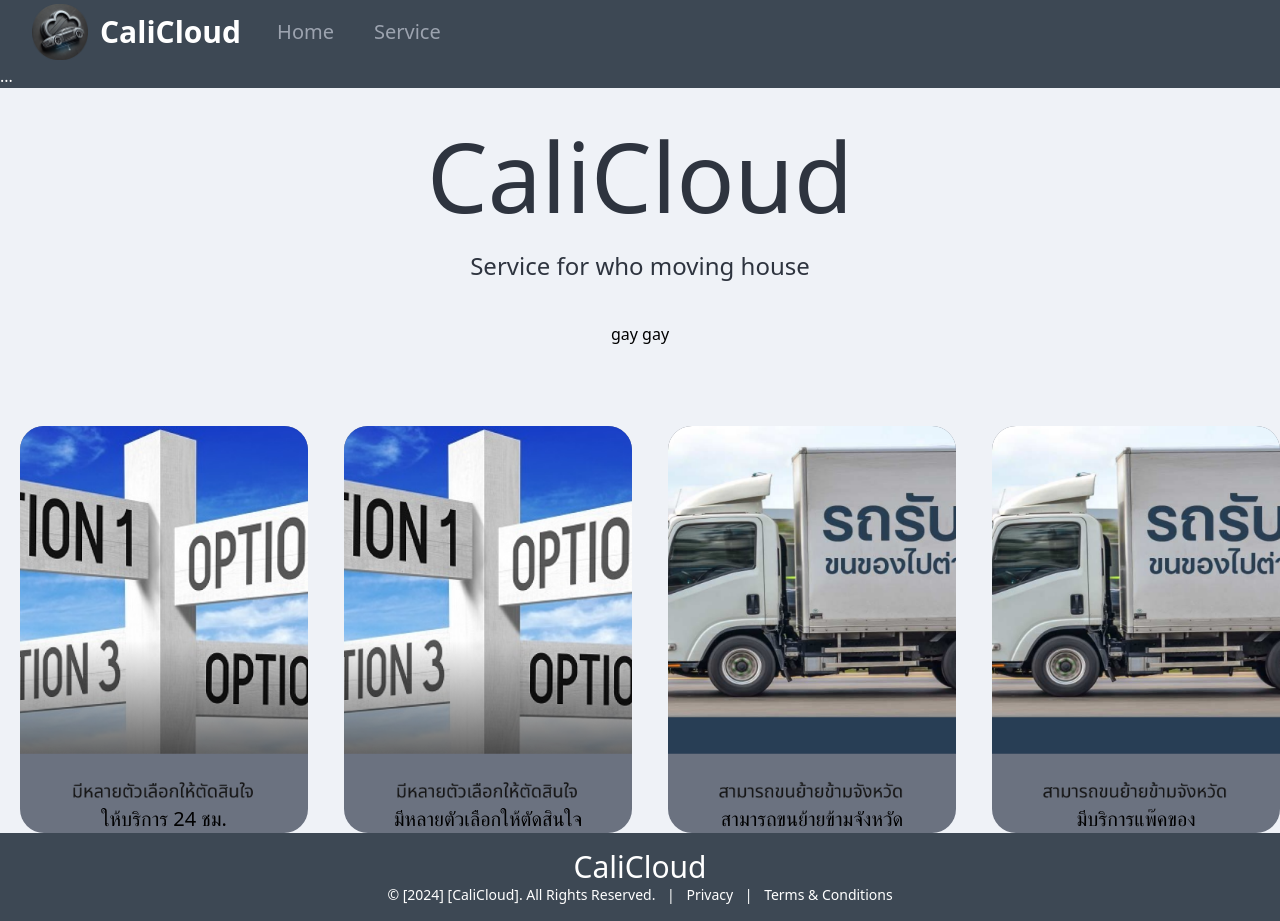
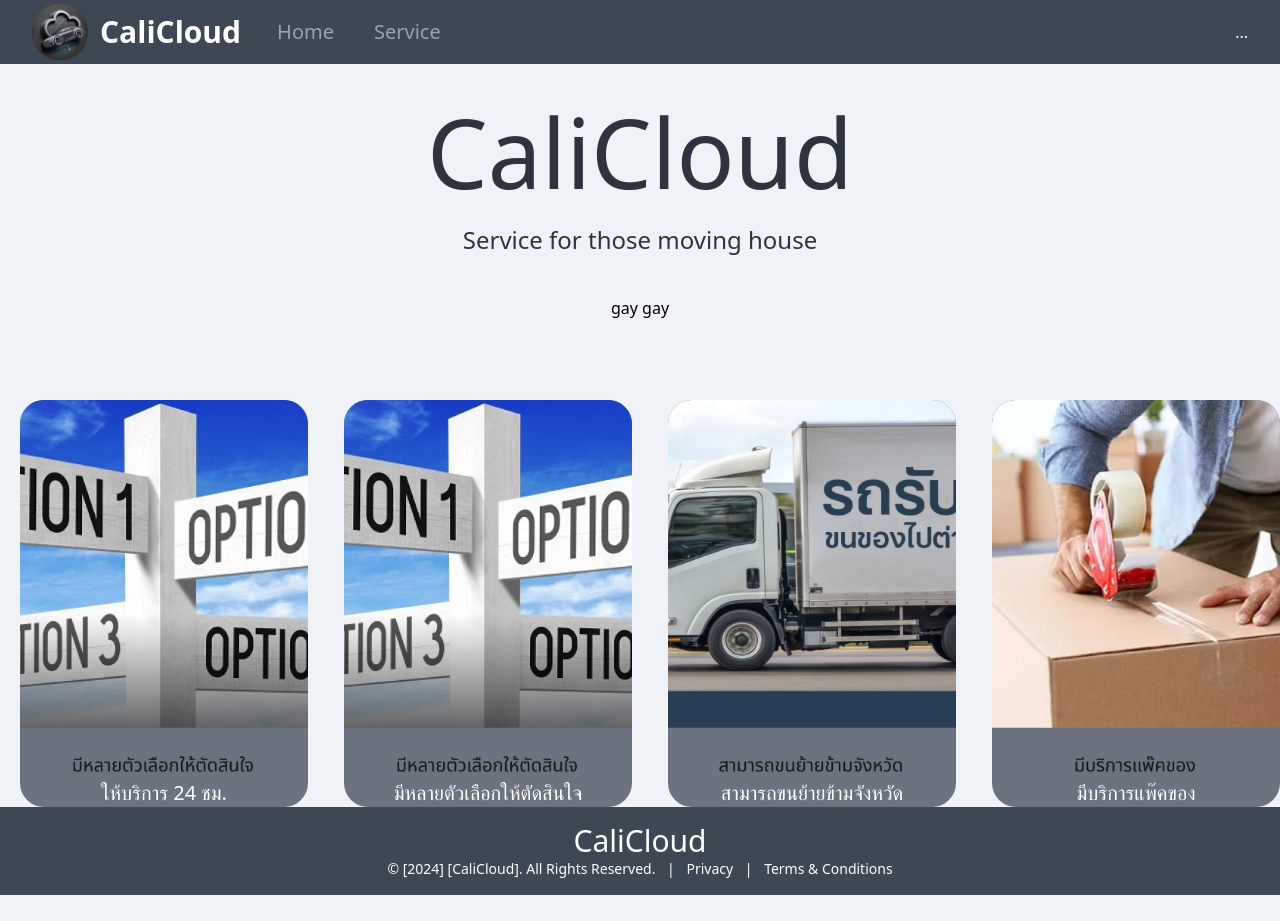
Before and after one commit to bess11234/CaliCloud, a website built with Vite: page index.html in a window 1280 px wide. After the commit the page ends 895 px from the top, so only its background shows below. Built offline with nearby package versions, Linux system fonts and the light colour scheme; files whose address does not match are found by name.

Commit message:
Resolved merge conflict

```diff
--- a/index.html
+++ b/index.html
@@ -23,8 +23,6 @@
                     <a href="#" class="rounded-md px-3 py-4 text-xl text-gray-400 hover:text-white transition-colors">Service</a>
                 </div>
             </div>
-          </div>
-        </div>
 
             <div id="signin" class="relative flex flex-row">
                 <p onclick="showLogout()" class="select-none cursor-pointer hover:text-gray-300">...</p>
@@ -39,34 +37,37 @@
 
 <!-- Main Content Wrapper -->
 <div class="flex-grow">
-    <div class="flex flex-col justify-center items-center relative gap-[26px] mt-10">
-      <p class="flex-grow-0 flex-shrink-0 w-[1200px] text-8xl text-center text-[#2e343f]">CaliCloud</p>
-      <p class="flex-grow-0 flex-shrink-0 w-[587px] text-2xl text-center text-[#2e343f]">
-        Service for who moving house
+    <div class="flex flex-col justify-center items-center relative gap-6 mt-10">
+        <h1 class="flex-grow-0 flex-shrink-0 w-[1200px] text-8xl text-center text-[#2e343f] dark:text-white">
+            CaliCloud</h1>
+        <p class="flex-grow-0 flex-shrink-0 w-[587px] text-2xl text-center text-[#2e343f] dark:text-gray-300">
+            Service for those moving house
         </p>
     </div>
-    <div class="flex flex-col justify-center items-center relative gap-[26px] mt-10">
-      <p class="text-black">gay gay</p>
+    <div class="flex flex-col justify-center items-center relative gap-6 mt-10">
+        <p class="text-black dark:text-gray-200">gay gay</p>
     </div>
     <div class="grid grid-cols-1 sm:grid-cols-2 md:grid-cols-3 lg:grid-cols-4 gap-4">
-      <div class="mt-20 ml-5 bg-gray-500 rounded-3xl text-center">
-        <img src="/img_1.png" alt="" class="w-full h-auto rounded-t-3xl rounded-b-3xl ">
-        <span class="text-center text-xl">ให้บริการ 24 ชม.</span><br>
+        <div class="mt-20 ml-5 bg-gray-500 rounded-3xl text-center dark:bg-gray-700">
+            <img src="/img_1.png" alt="24-hour service" class="w-full h-auto rounded-t-3xl rounded-b-3xl">
+            <span class="text-center text-xl text-white dark:text-gray-300">ให้บริการ 24 ชม.</span>
         </div>
-      <div class="mt-20 ml-5 bg-gray-500 rounded-3xl text-center">
-        <img src="/img_2.png" alt="" class="w-full h-auto rounded-t-3xl rounded-b-3xl ">
-        <span class="text-center text-xl">มีหลายตัวเลือกให้ตัดสินใจ</span><br>
+        <div class="mt-20 ml-5 bg-gray-500 rounded-3xl text-center dark:bg-gray-700">
+            <img src="/img_2.png" alt="Multiple options available" class="w-full h-auto rounded-t-3xl rounded-b-3xl">
+            <span class="text-center text-xl text-white dark:text-gray-300">มีหลายตัวเลือกให้ตัดสินใจ</span>
         </div>
-      <div class="mt-20 ml-5 bg-gray-500 rounded-3xl text-center">
-        <img src="/img_3.png" alt="" class="w-full h-auto rounded-t-3xl rounded-b-3xl ">
-        <span class="text-center text-xl">สามารถขนย้ายข้ามจังหวัด</span><br>
+        <div class="mt-20 ml-5 bg-gray-500 rounded-3xl text-center dark:bg-gray-700">
+            <img src="/img_3.png" alt="Interprovincial transportation"
+                 class="w-full h-auto rounded-t-3xl rounded-b-3xl">
+            <span class="text-center text-xl text-white dark:text-gray-300">สามารถขนย้ายข้ามจังหวัด</span>
         </div>
-      <div class="mt-20 ml-5 bg-gray-500 rounded-3xl text-center">
-        <img src="/img_3.png" alt="" class="w-full h-auto rounded-t-3xl rounded-b-3xl ">
-        <span class="text-center text-xl">มีบริการแพ๊คของ</span><br>
+        <div class="mt-20 ml-5 bg-gray-500 rounded-3xl text-center dark:bg-gray-700">
+            <img src="/img_4.png" alt="Packing service available" class="w-full h-auto rounded-t-3xl rounded-b-3xl">
+            <span class="text-center text-xl text-white dark:text-gray-300">มีบริการแพ๊คของ</span>
         </div>
     </div>
 </div>
+
 
 <!-- Footer -->
 <footer class="bg-[#3d4854] text-white dark:bg-gray-800">
@@ -93,7 +94,7 @@
         fetch("/backend/signout.php", {
             method: "POST"
         })
-            .then((response) => {
+            .then(() => {
                 location.href = signOutPath
             })
     }
```
Lines whose indentation alone changed are shown as unchanged.
